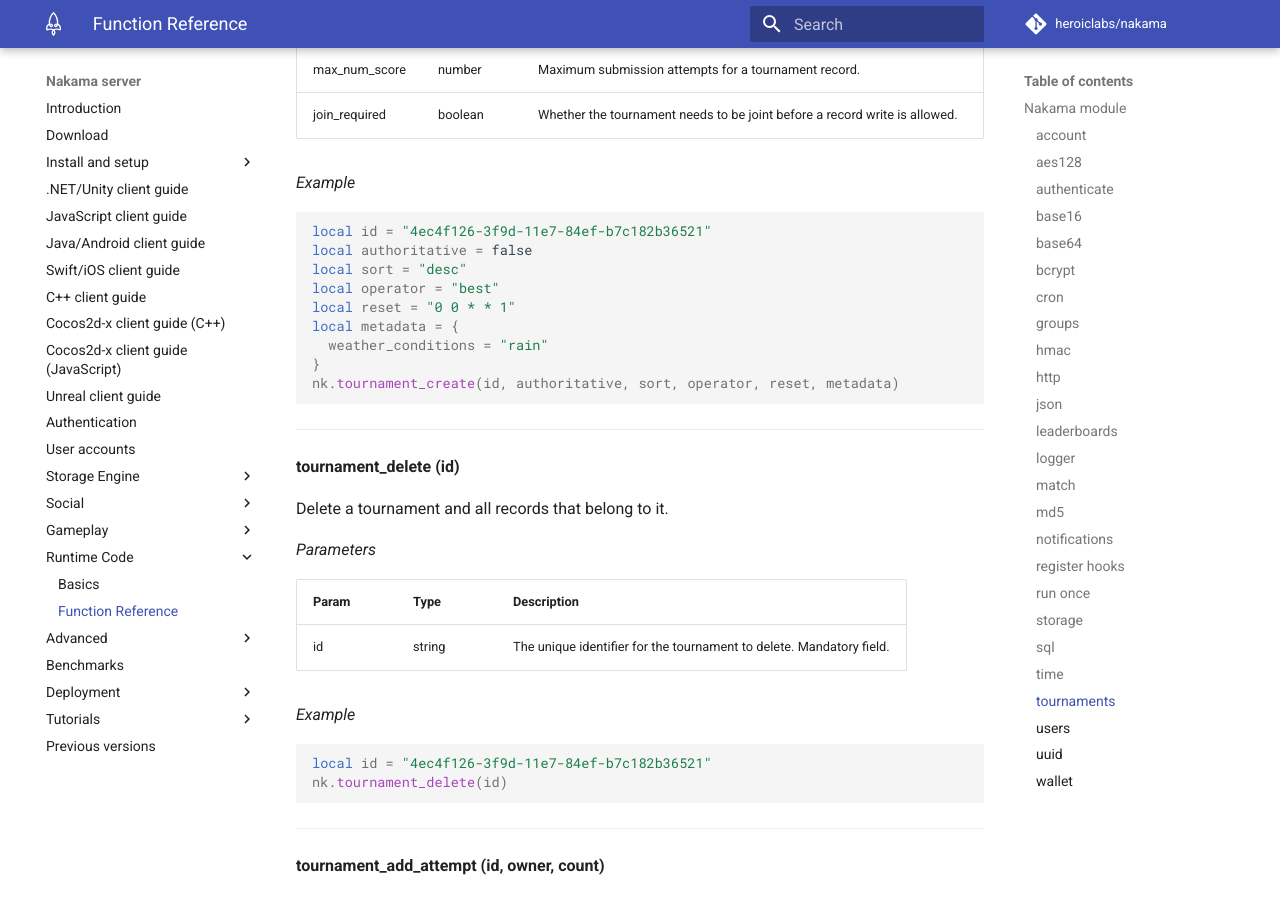
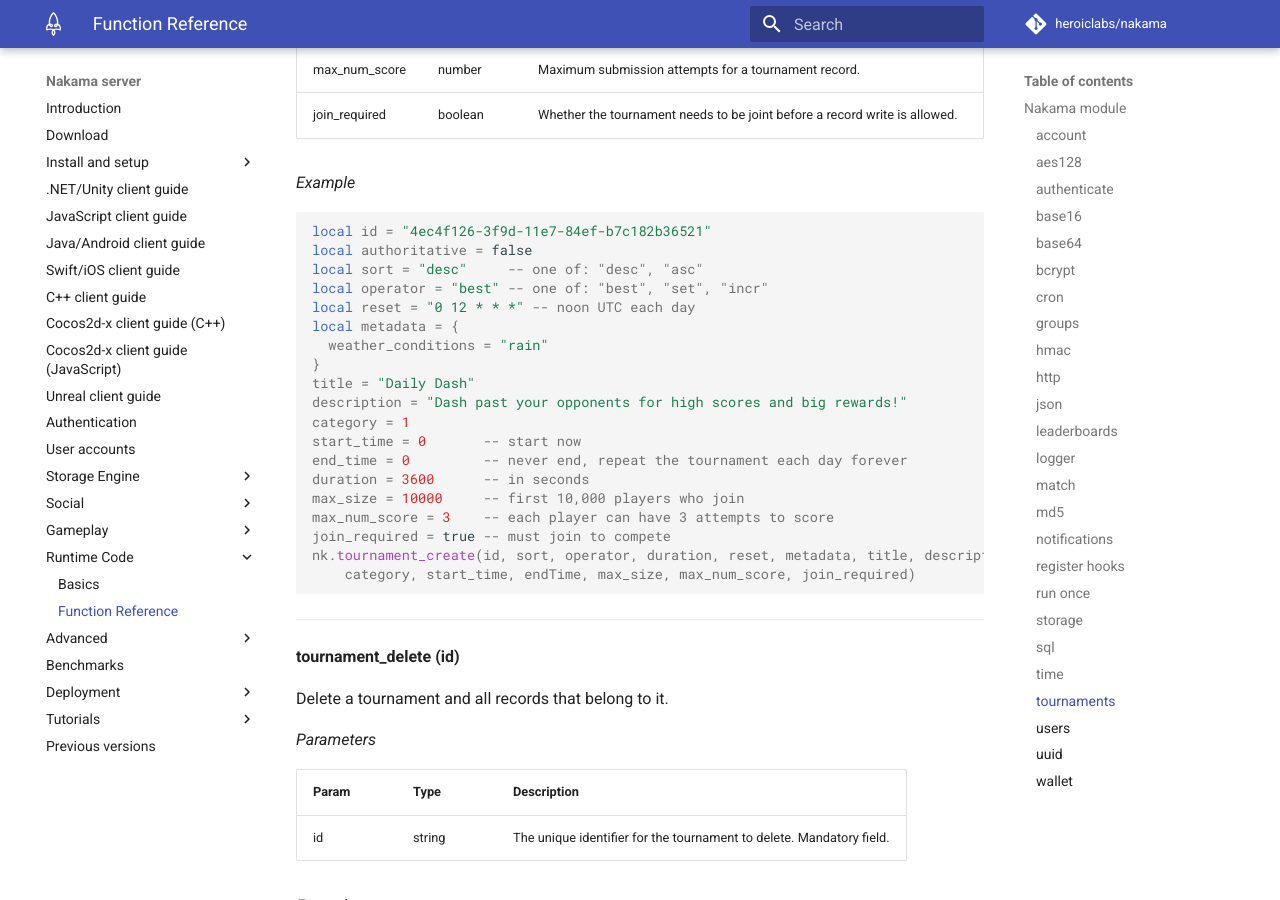
Before and after one commit to heroiclabs/nakama-docs, an MkDocs documentation site: the page built from docs/runtime-code-function-reference.md, in a window 1280 px wide and 900 px high, scrolled down 38706 px. Built offline with MkDocs 1.6.1 and Material for MkDocs 9.7.7, drawn with Linux system fonts in a browser that asks for light colours; comment, search, counter and statistics services are not loaded; old or Windows-style settings are respelled for this version of MkDocs.

Commit message:
Fix function arguments in tournament create examples.

````diff
--- a/docs/runtime-code-function-reference.md
+++ b/docs/runtime-code-function-reference.md
@@ -1633,13 +1633,23 @@ _Example_
 ```lua
 local id = "4ec4f126-3f9d-11e7-84ef-b7c182b36521"
 local authoritative = false
-local sort = "desc"
-local operator = "best"
-local reset = "0 0 * * 1"
+local sort = "desc"     -- one of: "desc", "asc"
+local operator = "best" -- one of: "best", "set", "incr"
+local reset = "0 12 * * *" -- noon UTC each day
 local metadata = {
   weather_conditions = "rain"
 }
-nk.tournament_create(id, authoritative, sort, operator, reset, metadata)
+title = "Daily Dash"
+description = "Dash past your opponents for high scores and big rewards!"
+category = 1
+start_time = 0       -- start now
+end_time = 0         -- never end, repeat the tournament each day forever
+duration = 3600      -- in seconds
+max_size = 10000     -- first 10,000 players who join
+max_num_score = 3    -- each player can have 3 attempts to score
+join_required = true -- must join to compete
+nk.tournament_create(id, sort, operator, duration, reset, metadata, title, description,
+    category, start_time, endTime, max_size, max_num_score, join_required)
 ```
 
 ---
````
Also changed, not shown: docs/gameplay-tournaments.md (+6 -5 lines).
